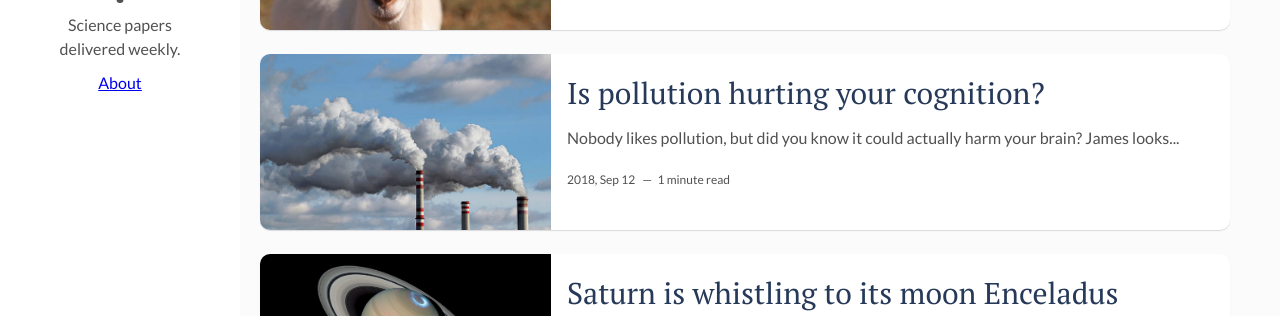
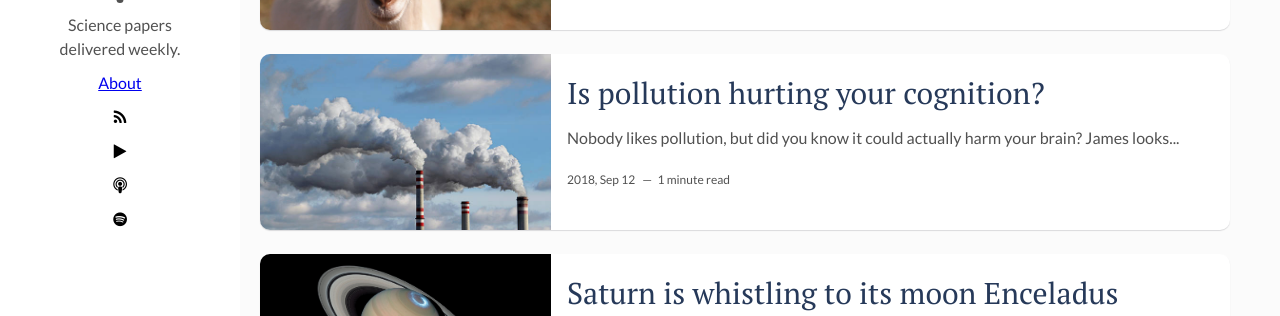
Before and after one commit to paperboyspodcast/paperboyspodcast.github.io, a Jekyll site: the page built from index.html, in a window 1280 px wide. Shown: the part 166-482 px from the top of the page. Built offline with Jekyll 4.4.1, drawn with Linux system fonts in a browser that asks for light colours; the list of posts is cut into pages by our own code.

Commit message:
added subscription icons

```diff
--- a/_layouts/main.html
+++ b/_layouts/main.html
@@ -11,6 +11,11 @@
       <div class="author-name">{{site.author}}</div>
       <p>{{site.about-author}}</p>
       <a href="{{site.baseurl}}/about/">About</a>
+	    <p></p>
+      <p><a href="https://pinecast.com/feed/paperboys" target="_blank"><i class="fa fa-rss" style="color:black" aria-hidden="true"></i></a></p>
+      <p><a href="https://play.google.com/music/m/I53bjlbje54eb36zaj6itowy25u?t=Paper_Boys" target="_blank"><i class="fa fa-play" style="color:black" aria-hidden="true"></i></a></p>
+      <p><a href="https://itunes.apple.com/us/podcast/paper-boys/id1434648452?mt=2#" target="_blank"><i class="fa fa-podcast" style="color:black" aria-hidden="true"></i></a></p>
+      <p><a href="https://open.spotify.com/show/3QxiGvoATJLxNw0264LaMy" target="_blank"><i class="fa fa-spotify" style="color:black" aria-hidden="true"></i></a></p>
       <!-- <a href="https://pinecast.com/feed/paperboys">RSS Feed</a> -->
     </div>
   </header> <!-- End Header -->
```
